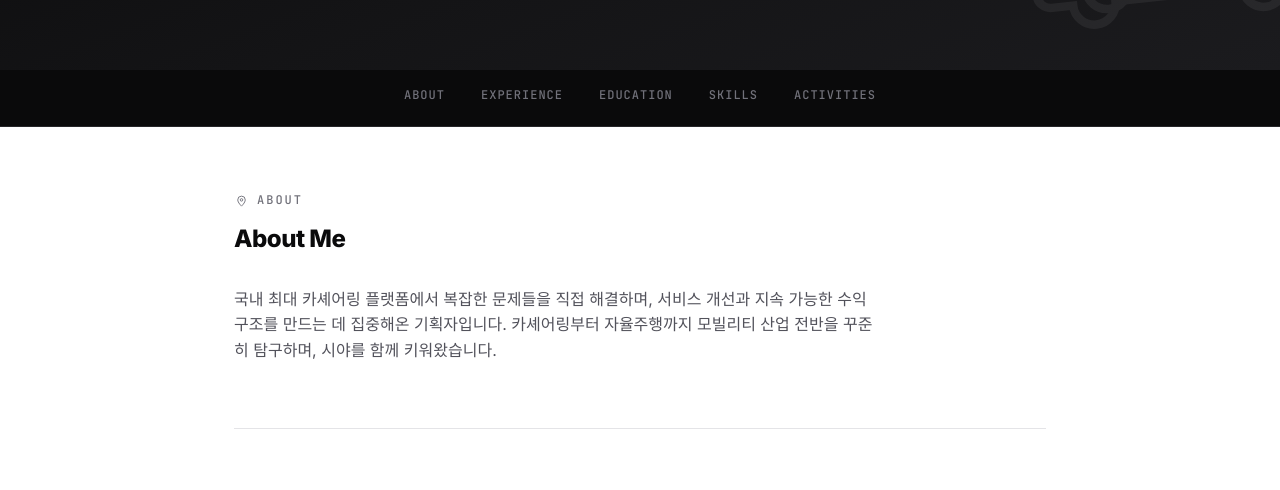
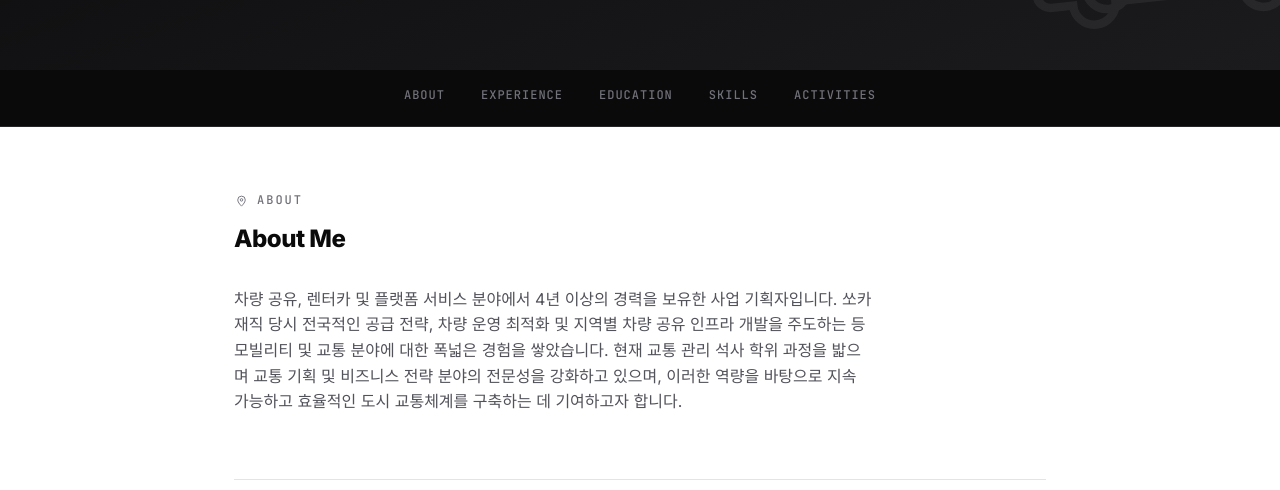
Before and after one commit to hendokim/my-resume-site, a website: page index.html in a window 1280 px wide. Shown: the part 305-795 px from the top of the page. Drawn offline with Linux system fonts and the light colour scheme.

Commit message:
Update index.html

```diff
--- a/index.html
+++ b/index.html
@@ -56,8 +56,8 @@
     </div>
     <h2 class="section-title">About Me</h2>
     <p class="about-text">
-      국내 최대 카셰어링 플랫폼에서 복잡한 문제들을 직접 해결하며, 서비스 개선과 지속 가능한 수익구조를 만드는 데 집중해온 기획자입니다.
-      카셰어링부터 자율주행까지 모빌리티 산업 전반을 꾸준히 탐구하며, 시야를 함께 키워왔습니다.
+      차량 공유, 렌터카 및 플랫폼 서비스 분야에서 4년 이상의 경력을 보유한 사업 기획자입니다. 쏘카 재직 당시 전국적인 공급 전략, 차량 운영 최적화 및 지역별 차량 공유 인프라 개발을 주도하는 등 모빌리티 및 교통 분야에 대한 폭넓은 경험을 쌓았습니다.
+      현재 교통 관리 석사 학위 과정을 밟으며 교통 기획 및 비즈니스 전략 분야의 전문성을 강화하고 있으며, 이러한 역량을 바탕으로 지속 가능하고 효율적인 도시 교통체계를 구축하는 데 기여하고자 합니다.
     </p>
   </section>
 
```
